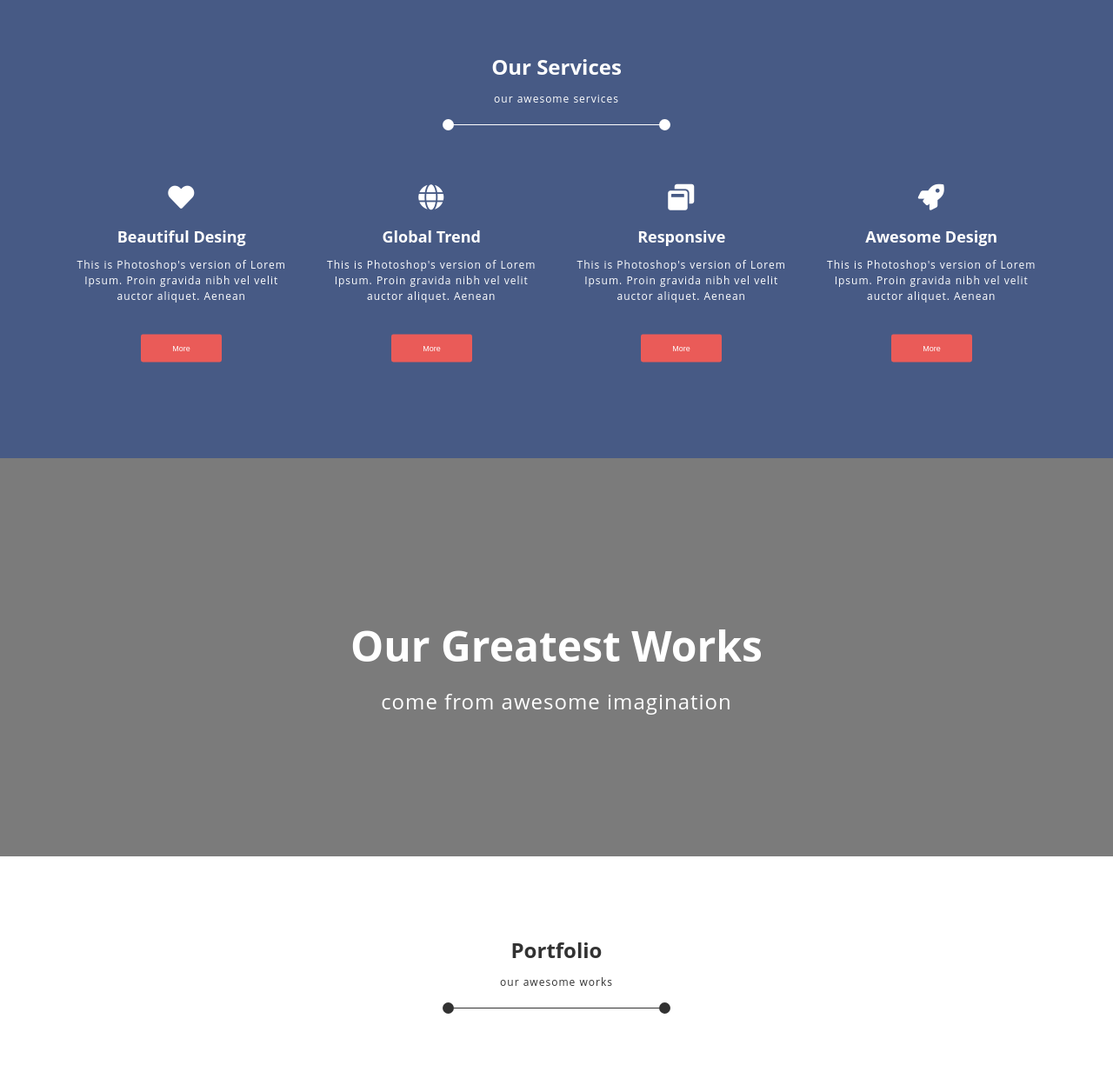
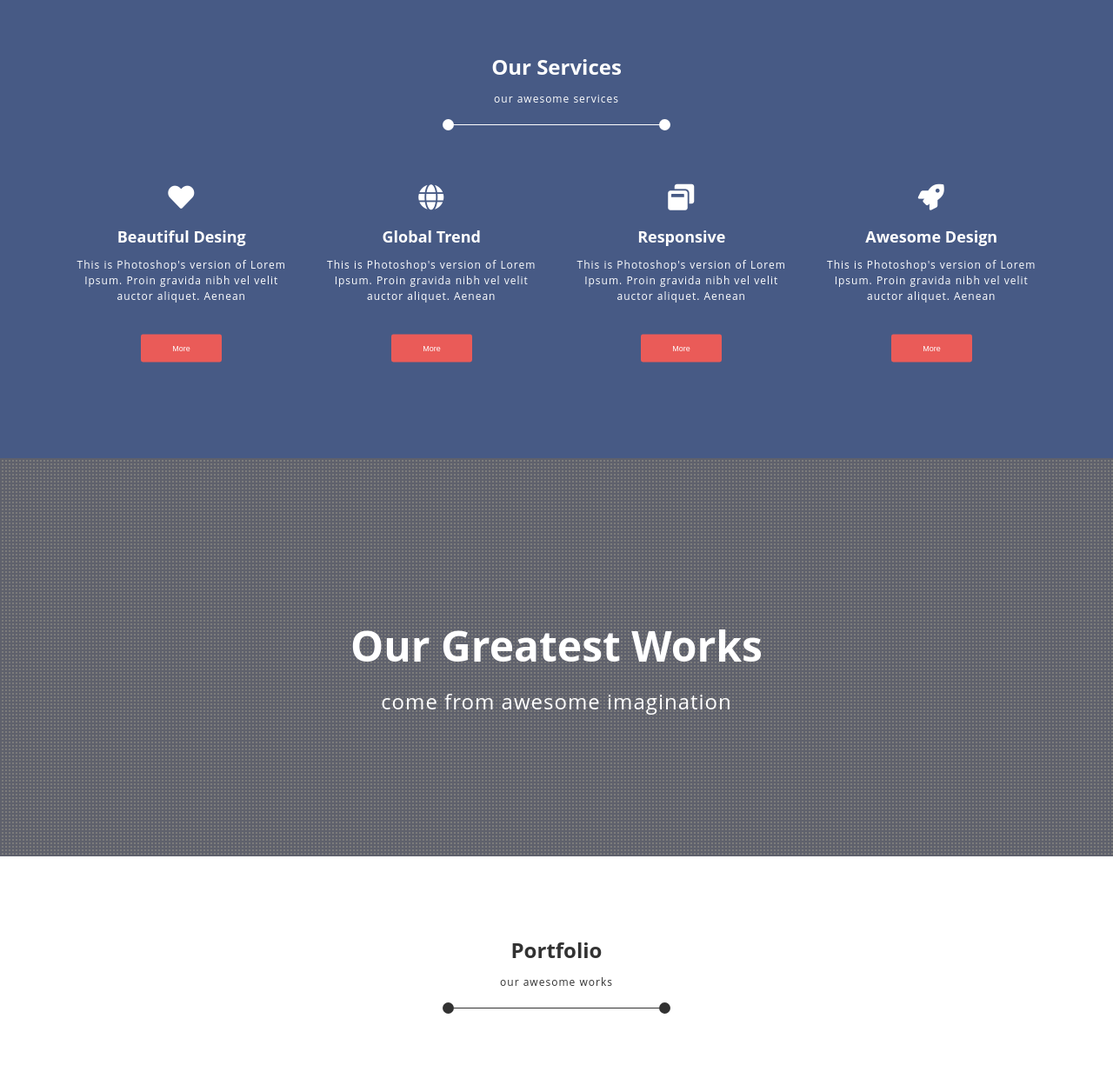
Before and after one commit to rafalSiemieniuk/rafalSiemieniuk.github.io, a PHP site: page /4_task/index.html in a window 1280 px wide. Shown: the part 521-1746 px from the top of the page at 87% size. Run offline with PHP 8.4, Linux system fonts and the light colour scheme; some libraries are stand-ins or nearby versions; some web fonts are replaced.

Commit message:
add: 4-task

```diff
--- a/4_task/css/style.css
+++ b/4_task/css/style.css
@@ -271,9 +271,22 @@ h4, .h4 {
     margin-top: 1.16662rem; }
 
 .section__works {
+  position: relative;
   background-color: #7b7b7b;
   text-align: center; }
+  .section__works::before {
+    content: "";
+    position: absolute;
+    z-index: 1;
+    top: 0;
+    right: 0;
+    left: 0;
+    bottom: 0;
+    background: linear-gradient(to top, transparent 2px, #5f616c 2px, #5f616c 4px, transparent 4px), linear-gradient(to left, transparent 2px, #5f616c 2px, #5f616c 4px, transparent 4px);
+    background-size: 4px 4px; }
   .section__works .works__wrapper {
+    position: relative;
+    z-index: 1;
     padding-top: 14.9994rem;
     padding-bottom: 12.4995rem; }
     @media (max-width: 767px) {
--- a/4_task/index.html
+++ b/4_task/index.html
@@ -12,7 +12,7 @@
     </head>
     <body>
 
-        <header class="main-hdr">
+        <header id="hdr" class="main-hdr">
     <div class="wrapper">
         <a class="hdr-logo" href="#">
             <img src="img/logo.png" alt="Logo">
@@ -279,7 +279,10 @@
         </div>
         <div class="contact__btn-nav">
         </div>
+        <a href="#hdr"><div class="contact__scroll-top"><i class="fas fa-angle-up"></i></div></a>
     </div>
+
+
 </section>
 
         <footer class="secion__footer">
```
Also changed, not shown: other parts of 4_task/css/style.css (+39 -0 lines).
